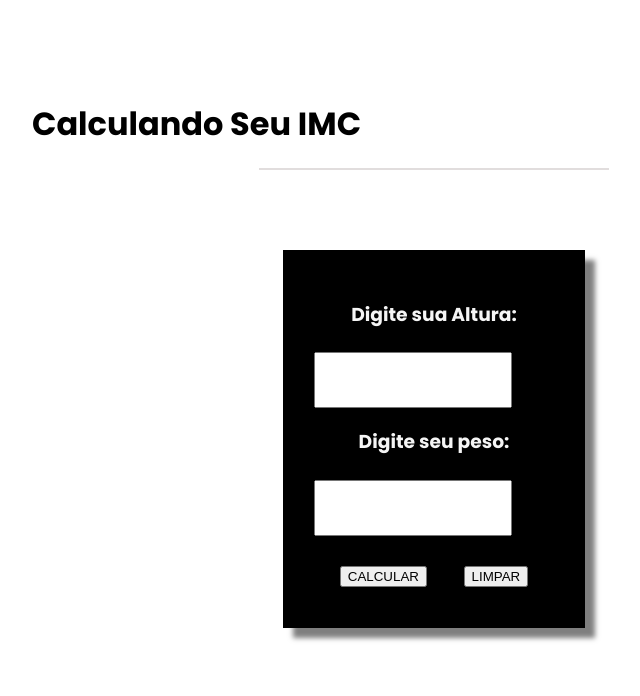
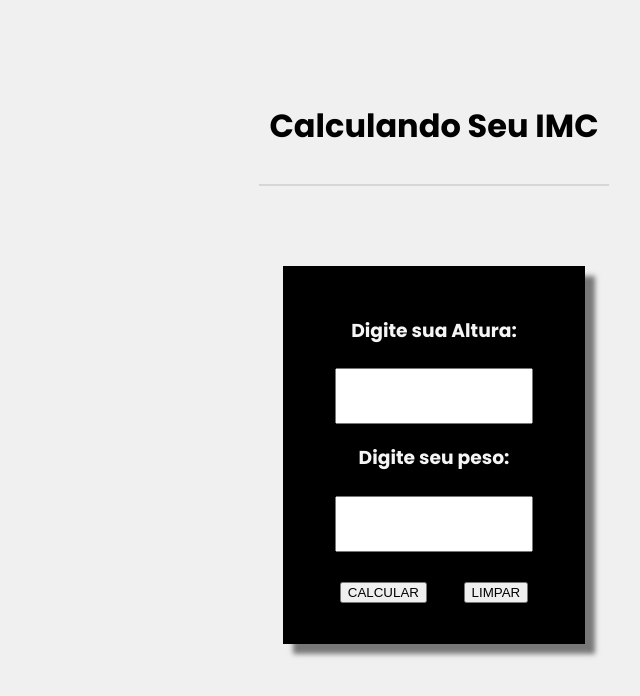
Before and after one commit to walkerdemonlord/Calculo-IMC, a plain HTML site: page index.html in a window 1280 px wide. Shown: the whole page, without its empty margins (206-846 px from the left). Drawn offline with Linux system fonts and the light colour scheme.

Commit message:
Melhorei o CSS

```diff
--- a/style.css
+++ b/style.css
@@ -9,10 +9,24 @@ html {
     box-sizing: border-box;
 }
 
+body {
+    display: flex;
+    justify-content: center;
+    align-items: center;
+    height: 80vh;
+    background-color: #f0f0f0; /* Cor de fundo para visualização */
+}
+
+main {
+    text-align: center;
+}
+
 #cabeçalho {
-    margin-left: 230px;
-    margin-bottom: 20px;
-    margin-top: 100px;
+    width: 450px;
+    height: 50px;
+    margin-top: 80px;
+    padding: 10px; /* Espaçamento interno ajustado */
+    border-radius: 8px;
 }
 
 #linha {
@@ -35,7 +49,8 @@ html {
 
 input[type="number"]::-webkit-outer-spin-button,
 input[type="number"]::-webkit-inner-spin-button {
-    -webkit-appearance: none;}
+    -webkit-appearance: none;
+}
 
 .centro {
     display: flex;
@@ -76,5 +91,4 @@ input[type="number"]::-webkit-inner-spin-button {
     margin-top: 30px;
     border: 1px solid #000; /* Adiciona uma borda para visualização */
     padding: 30px; /* Espaçamento interno */
-
 }
```
